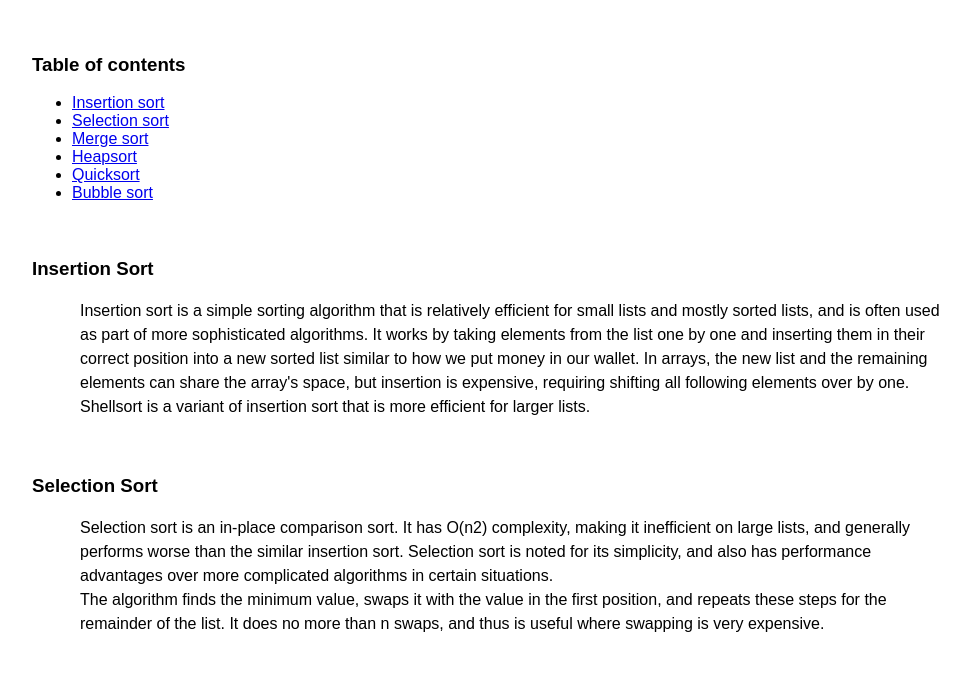
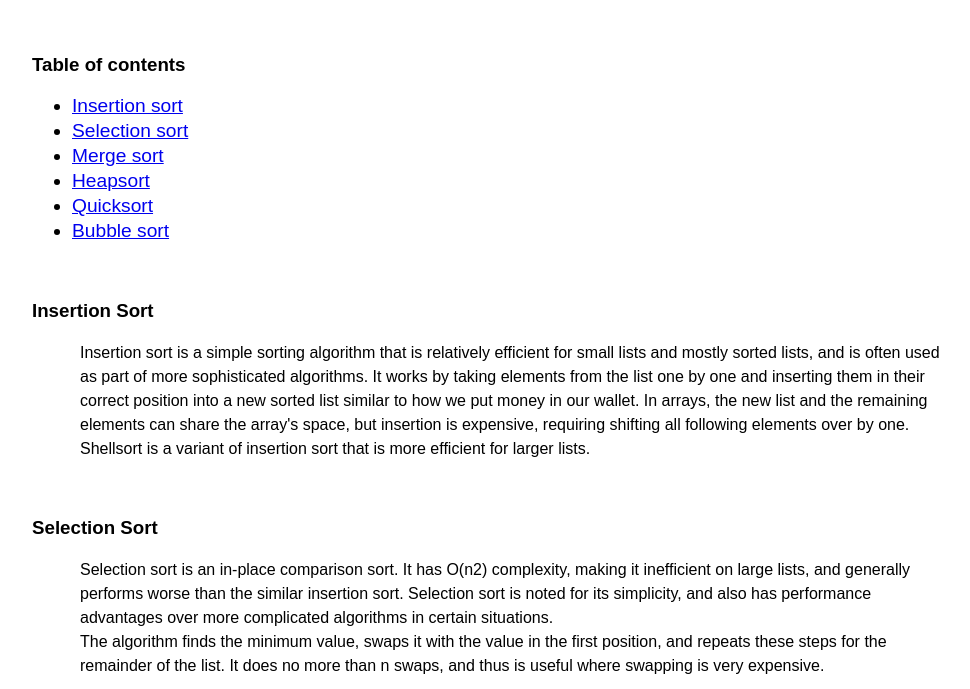
Before and after one commit to ShamsAnsari/ShamsAnsari.github.io, a plain HTML site: page index.html in a window 1280 px wide. Shown: the part 61-750 px from the top of the page, without its empty margins (128-1098 px from the left). Drawn offline with Linux system fonts and the light colour scheme.

```diff
--- a/style.css
+++ b/style.css
@@ -2,6 +2,10 @@
 	font-family: sans-serif;
 	margin:auto;
 	width:75%;
+}
+li{
+	line-height:130%;
+	font-size:120%;
 }
 h3{
 	margin-top:3em;
```
Also changed, not shown: favicon.ico (added).
